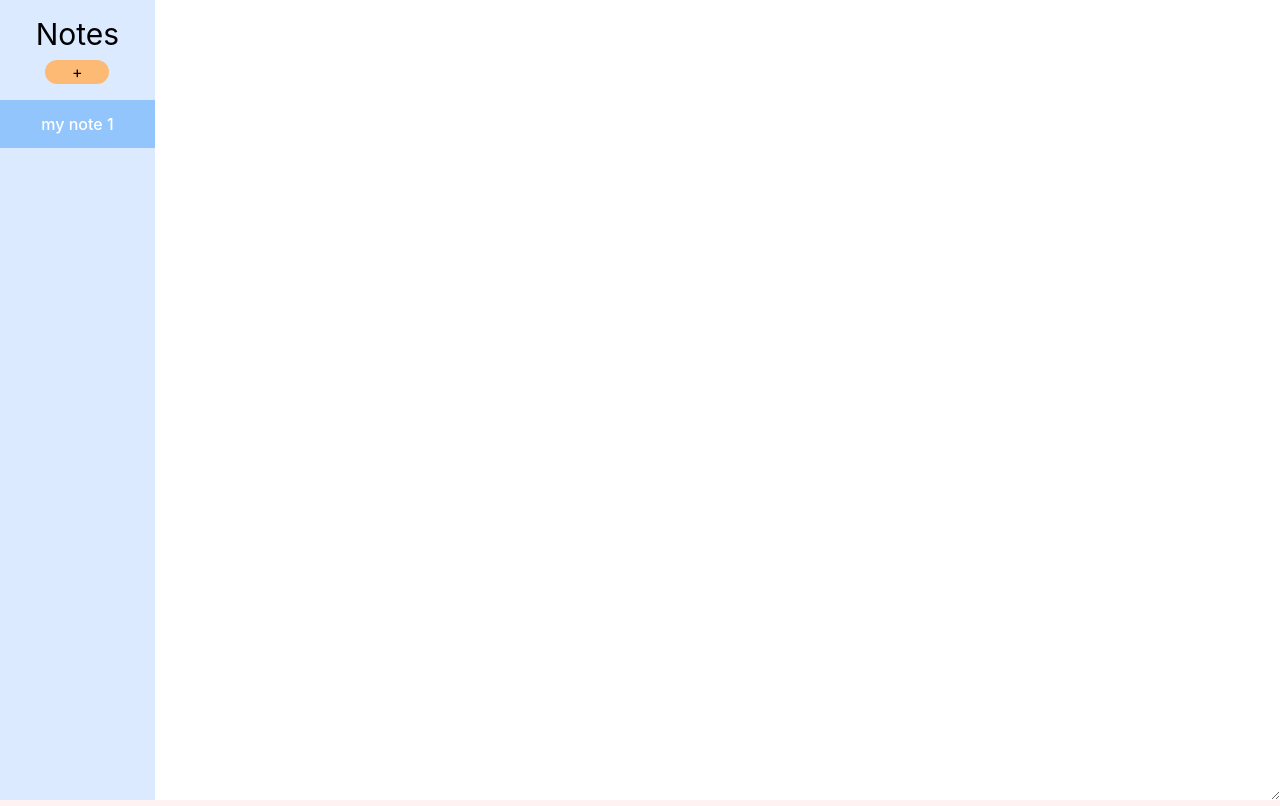
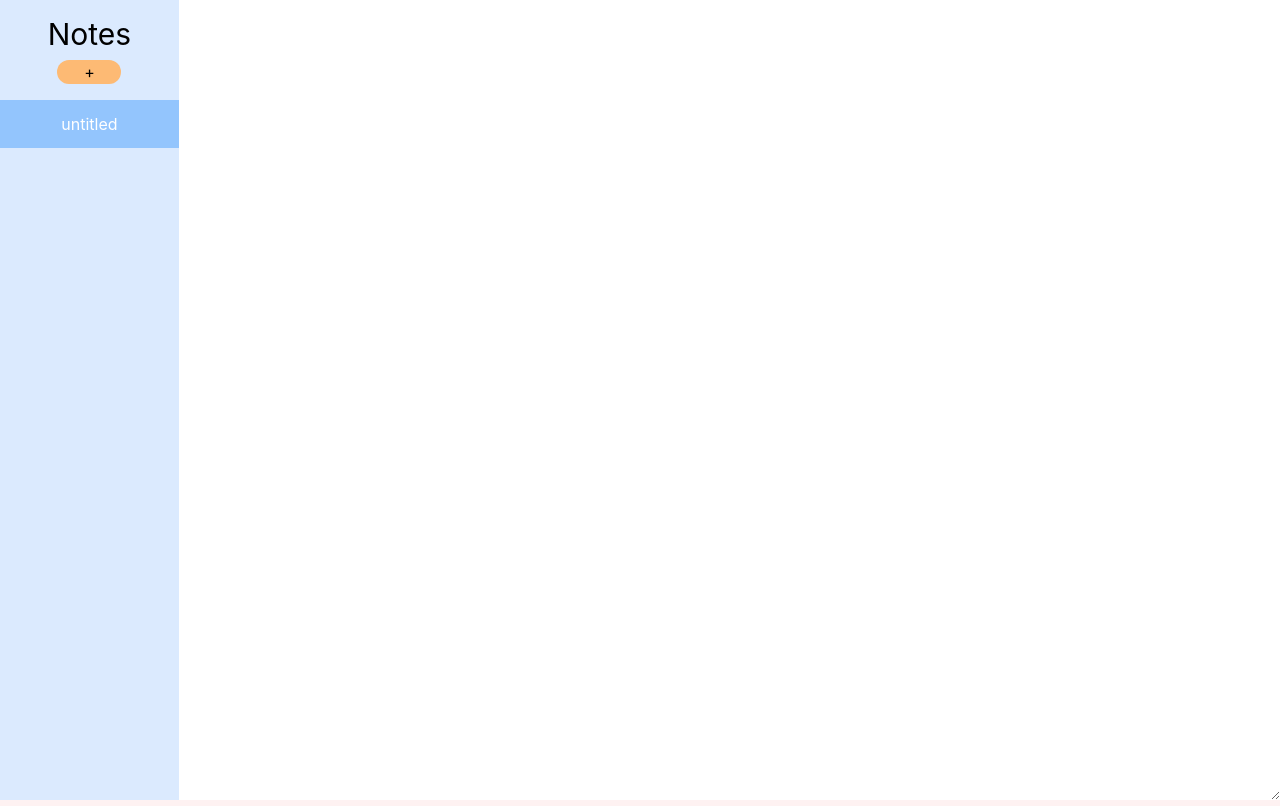
Before and after one commit to Billdex/learn, a React (Vite) app in the folder react-demo/simple-md-note/: page / in a window 1280 px wide. Both pictures are taken after a click on the button "Create one now". Built offline with nearby package versions, Linux system fonts and the light colour scheme.

Commit message:
数据惰性加载，动态标题，置顶最近修改

```diff
--- a/react-demo/simple-md-note/src/App.jsx
+++ b/react-demo/simple-md-note/src/App.jsx
@@ -5,7 +5,7 @@ import Nav from "./components/Nav";
 import {nanoid} from "nanoid";
 
 function App() {
-    const [notes, setNotes] = useState(JSON.parse(localStorage.getItem("notes")) || [])
+    const [notes, setNotes] = useState(() => JSON.parse(localStorage.getItem("notes")) || [])
     const [currentNoteId, setCurrentNoteId] = useState(notes[0] && notes[0].id)
 
     useEffect(() => {
@@ -15,23 +15,26 @@ function App() {
     function addNote() {
         const newNote = {
             id: nanoid(10),
-            title: `my note ${notes.length+1}`,
             content: ""
         }
-        setNotes(prev => prev.concat(newNote))
+        setNotes(prev => [newNote, ...prev])
         setCurrentNoteId(newNote.id)
     }
 
     function editNote(event) {
         setNotes(prevNotes => {
-            return prevNotes.map(note => {
-                return currentNoteId === note.id ?
-                    {
-                        ...note,
+            const newArray = []
+            for (let i = 0; i < prevNotes.length; i++) {
+                if (currentNoteId === prevNotes[i].id) {
+                    newArray.unshift({
+                        ...prevNotes[i],
                         content: event.target.value
-                    } :
-                    note
-            })
+                    })
+                } else {
+                    newArray.push(prevNotes[i])
+                }
+            }
+            return newArray
         })
     }
 
@@ -48,7 +51,7 @@ function App() {
                         noteList={notes.map(note => {
                             return {
                                 id: note.id,
-                                title: note.title
+                                title: note.content === "" ? "untitled" : note.content.split("\n")[0]
                             }
                         })} addCallback={addNote} toggleCallback={setCurrentNoteId}/>
                     <Editor
--- a/react-demo/simple-md-note/src/components/Nav.jsx
+++ b/react-demo/simple-md-note/src/components/Nav.jsx
@@ -4,18 +4,18 @@ import React from "react";
 export default function Nav(props) {
     const items = props.noteList.map(note => {
         return <div
-            className={"flex bg-blue-300 w-full h-12 justify-center items-center font-medium text-white"}
+            className={"flex px-3 h-12 bg-blue-300 justify-center items-center"}
             key={note.id}
             onClick={() => {
                 props.toggleCallback(note.id)
             }}>
-            {note.title}
+            <span className="text-white truncate">{note.title}</span>
         </div>
     })
 
 
     return (
-        <div className="w-44 h-screen bg-blue-100">
+        <div className="w-52 h-screen bg-blue-100">
             <div className="py-4">
                 <h1 className="text-3xl">Notes</h1>
                 <button
```
